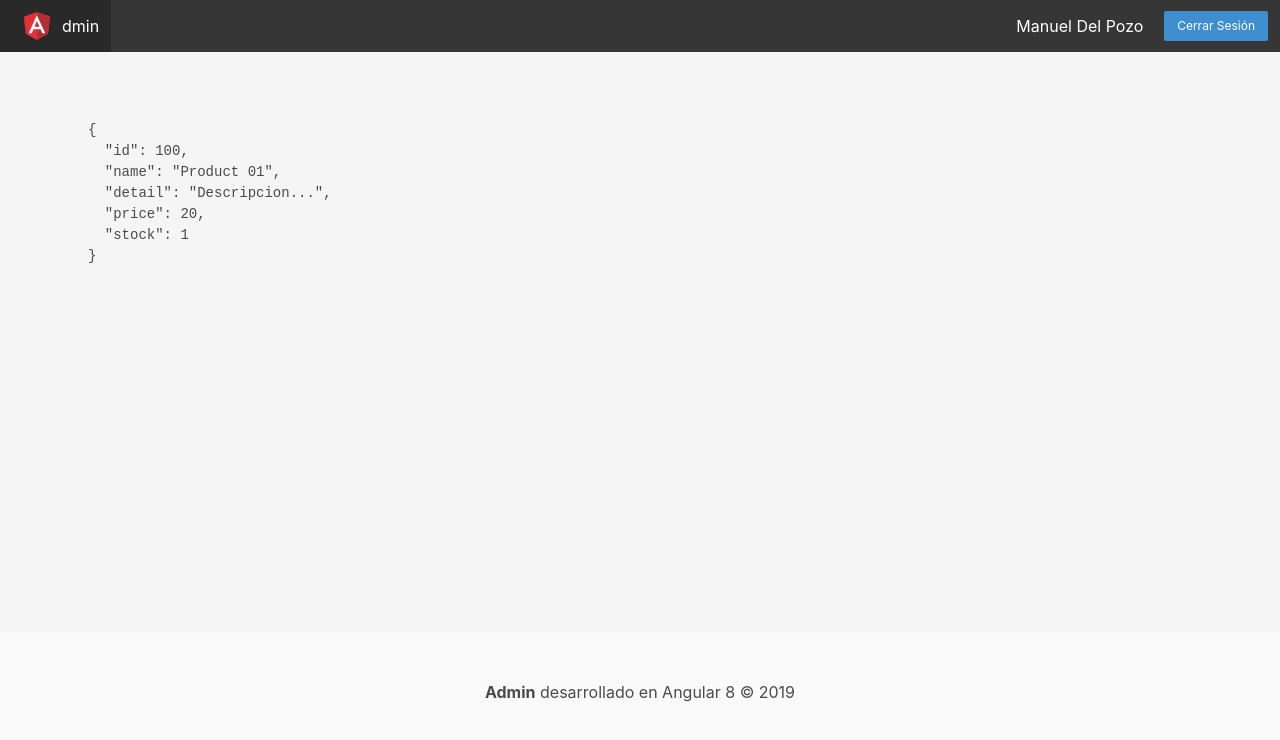
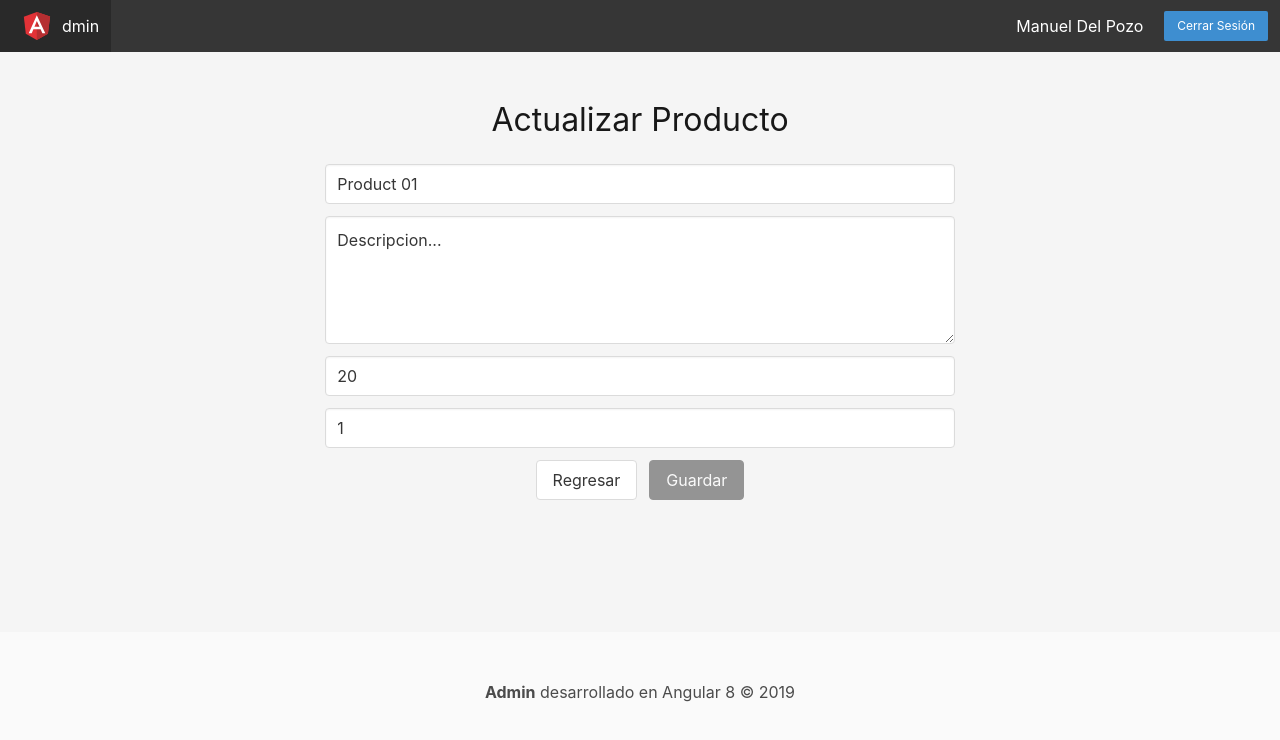
Before and after one commit to pxmdelpo/anguarl-app-152, an Angular app: page /admin/products/100 in a window 1280 px wide. Shown: the top 740 px of the page. Built offline with nearby package versions, Linux system fonts and the light colour scheme; data requests are answered from the project's data file.

Commit message:
Agregar producto form

```diff
--- a/src/app/app-routing.module.ts
+++ b/src/app/app-routing.module.ts
@@ -1,7 +1,7 @@
 import { NgModule } from "@angular/core";
 import { RouterModule, Routes } from '@angular/router';
 
-// localhost:3000/
+// localhost:3000/login
 const routes: Routes = [
     {
         path: 'login',
--- a/src/app/modules/admin/admin.module.ts
+++ b/src/app/modules/admin/admin.module.ts
@@ -9,6 +9,8 @@ import { ProductNewComponent } from './product-new/product-new.component';
 import { ProductEditComponent } from './product-edit/product-edit.component';
 import { AdminComponent } from './admin.component';
 import { AdminRoutingModule } from './admin-routing.module';
+import { ProductFormComponent } from './common/product-form/product-form.component';
+import { ReactiveFormsModule } from '@angular/forms';
 
 const components = [
   HeaderComponent,
@@ -16,6 +18,7 @@ const components = [
   ProductsComponent,
   ProductNewComponent,
   ProductEditComponent,
+  ProductFormComponent,
   AdminComponent
 ];
 
@@ -23,6 +26,7 @@ const components = [
   declarations: [...components],
   imports: [
     CommonModule,
+    ReactiveFormsModule,
     AdminRoutingModule
   ],
   exports: [...components],
--- /dev/null
+++ b/src/app/modules/admin/common/product-form/product-form.component.html
@@ -0,0 +1,36 @@
+<div class="container">
+    <div class="columns">
+        <div class="column is-8 is-offset-2">
+            <form [formGroup]="productForm" (submit)="onSubmit($event)" action="" novalidate autocomplete="off">
+                <div class="field">
+                    <div class="control">
+                        <input formControlName="name" class="input" type="text" placeholder="Nombre (min. 6 caracteres)" />
+                    </div>
+                </div>
+                <div class="field">
+                    <div class="control">
+                        <textarea formControlName="detail" class="textarea" type="text" placeholder="Detalle (min. 15 caracteres)"></textarea>
+                    </div>
+                </div>
+                <div class="field">
+                    <div class="control">
+                        <input formControlName="price" class="input" type="text" placeholder="Pecio: ej. 15.99" />
+                    </div>
+                </div>
+                <div class="field">
+                    <div class="control">
+                        <input formControlName="stock" class="input" type="text" placeholder="Stock: ej. 5" />
+                    </div>
+                </div>
+                <div class="field is-grouped is-grouped-centered">
+                    <p class="control">
+                        <button type="button" class="button" (click)="onBack()">Regresar</button>
+                    </p>
+                    <p class="control">
+                        <button type="submit" class="button is-dark" [disabled]="productForm.invalid">Guardar</button>
+                    </p>
+                </div>
+            </form>
+        </div>
+    </div>
+</div>
--- /dev/null
+++ b/src/app/modules/admin/common/product-form/product-form.component.ts
@@ -0,0 +1,46 @@
+import { Component, OnInit, Input, Output, EventEmitter } from '@angular/core';
+import Product from '../../products/product.model';
+import { FormGroup, FormControl, Validators } from '@angular/forms';
+
+@Component({
+  selector: 'app-product-form',
+  templateUrl: './product-form.component.html',
+  styleUrls: ['./product-form.component.css']
+})
+export class ProductFormComponent implements OnInit {
+  productForm;
+
+  @Input() model: Product;
+  @Output() completedform: EventEmitter<Product> = new EventEmitter<Product>();
+
+  constructor() { }
+
+  ngOnInit() {
+    this.productForm = new FormGroup({
+      name: new FormControl(this.model.name || '', [
+        Validators.required, Validators.minLength(6)
+      ]),
+      detail: new FormControl(this.model.detail || '', [
+        Validators.required, Validators.minLength(15)
+      ]),
+      price: new FormControl(this.model.price || '', [
+        Validators.required, Validators.min(1),
+        Validators.pattern(/^\d+(\.\d{1,2})?$/)
+      ]),
+      stock: new FormControl(this.model.stock || '', [
+        Validators.required, Validators.min(0),
+        Validators.pattern(/^\d+$/)
+      ])
+    });
+  }
+
+  onSubmit(e) {
+    const { value } = this.productForm;
+    this.completedform.emit(value);
+  }
+
+  onBack() {
+
+  }
+
+}
--- a/src/app/modules/admin/product-edit/product-edit.component.html
+++ b/src/app/modules/admin/product-edit/product-edit.component.html
@@ -1 +1,6 @@
-<pre>{{ product | json }}</pre>
+<div class="columns">
+    <div class="column is-10 is-offset-1" *ngIf="product">
+        <h2 class="subtitle is-3 has-text-centered">Actualizar Producto</h2>
+        <app-product-form [model]="product" (completedform)="onUpdate($event)"></app-product-form>
+    </div>
+</div>
--- a/src/app/modules/admin/product-edit/product-edit.component.ts
+++ b/src/app/modules/admin/product-edit/product-edit.component.ts
@@ -25,4 +25,10 @@ export class ProductEditComponent implements OnInit {
       });
   }
 
+  onUpdate(e) {
+    this.produdctService.updateProduct(e).subscribe(response => {
+
+    });
+  }
+
 }
--- a/src/app/modules/admin/product-new/product-new.component.html
+++ b/src/app/modules/admin/product-new/product-new.component.html
@@ -1 +1,6 @@
-<p>product-new works!</p>
+<div class="columns">
+    <div class="column is-10 is-offset-1">
+        <h2 class="subtitle is-3 has-text-centered">Crear Producto</h2>
+        <app-product-form [model]="{}" (completedform)="onCreate($event)"></app-product-form>
+    </div>
+</div>
--- a/src/app/modules/admin/product-new/product-new.component.ts
+++ b/src/app/modules/admin/product-new/product-new.component.ts
@@ -12,4 +12,8 @@ export class ProductNewComponent implements OnInit {
   ngOnInit() {
   }
 
+  onCreate(e) {
+
+  }
+
 }
--- a/src/app/modules/login/sign-in/sign-in.component.html
+++ b/src/app/modules/login/sign-in/sign-in.component.html
@@ -7,6 +7,7 @@
             </div>
         </div>
         <form action="" novalidate autocomplete="off" #loginForm="ngForm">
+            <pre>{{ loginForm.value | json }}</pre>
             <div class="field">
                 <label class="label">Usuario</label>
                 <div class="control">
```
Also changed, not shown: src/app/modules/admin/common/product-form/product-form.component.css (added).
